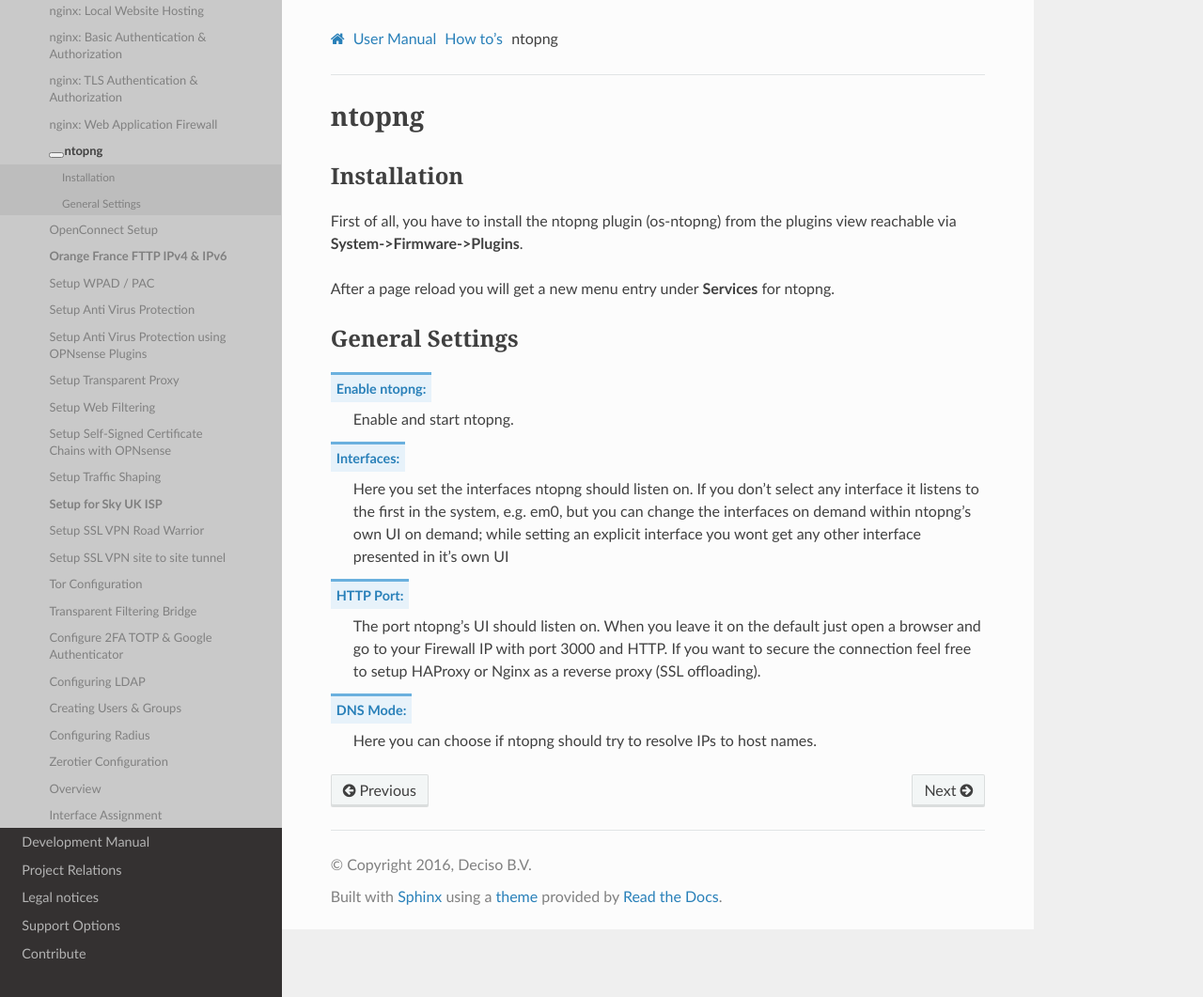
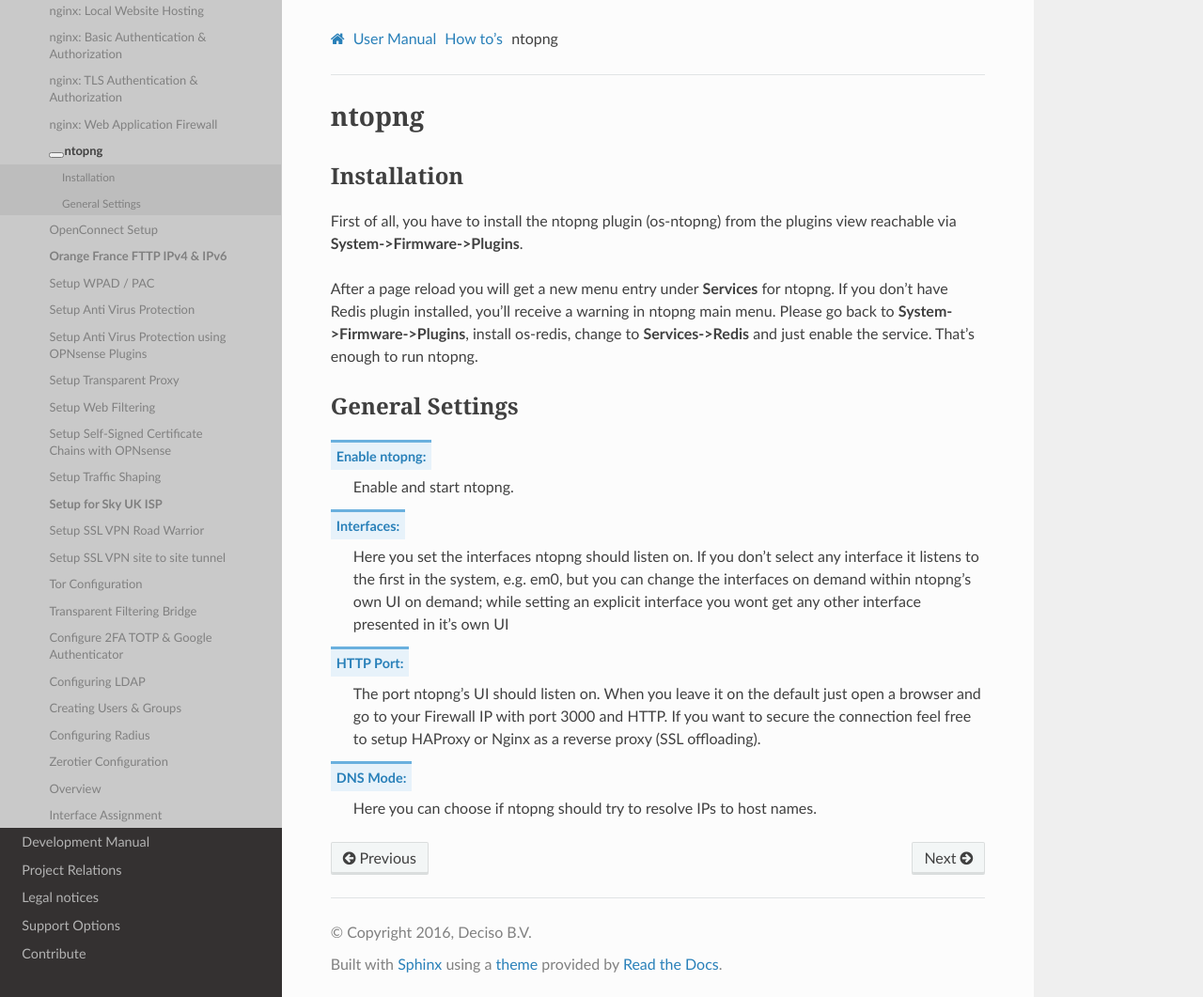
Before and after one commit to opnsense/docs, a Sphinx documentation site: the page built from source/manual/how-tos/ntopng.rst, in a window 1280 px wide and 1061 px high. Shown: the whole window at 94% size. Built offline with Sphinx 7.4.7 and the Read the Docs theme 2.0.0, drawn with Linux system fonts in a browser that asks for light colours; nearby versions of some CDN libraries; some web fonts are replaced; library files that are not in the unit come from our copies.

Commit message:
Update ntopng.rst

```diff
--- a/source/manual/how-tos/ntopng.rst
+++ b/source/manual/how-tos/ntopng.rst
@@ -9,7 +9,10 @@
 First of all, you have to install the ntopng plugin (os-ntopng) from the plugins view
 reachable via **System->Firmware->Plugins**.
 
-After a page reload you will get a new menu entry under **Services** for ntopng.
+After a page reload you will get a new menu entry under **Services** for ntopng. If you
+don't have Redis plugin installed, you'll receive a warning in ntopng main menu. Please
+go back to **System->Firmware->Plugins**, install os-redis, change to **Services->Redis**
+and just enable the service. That's enough to run ntopng.
 
 ----------------
 General Settings
```
